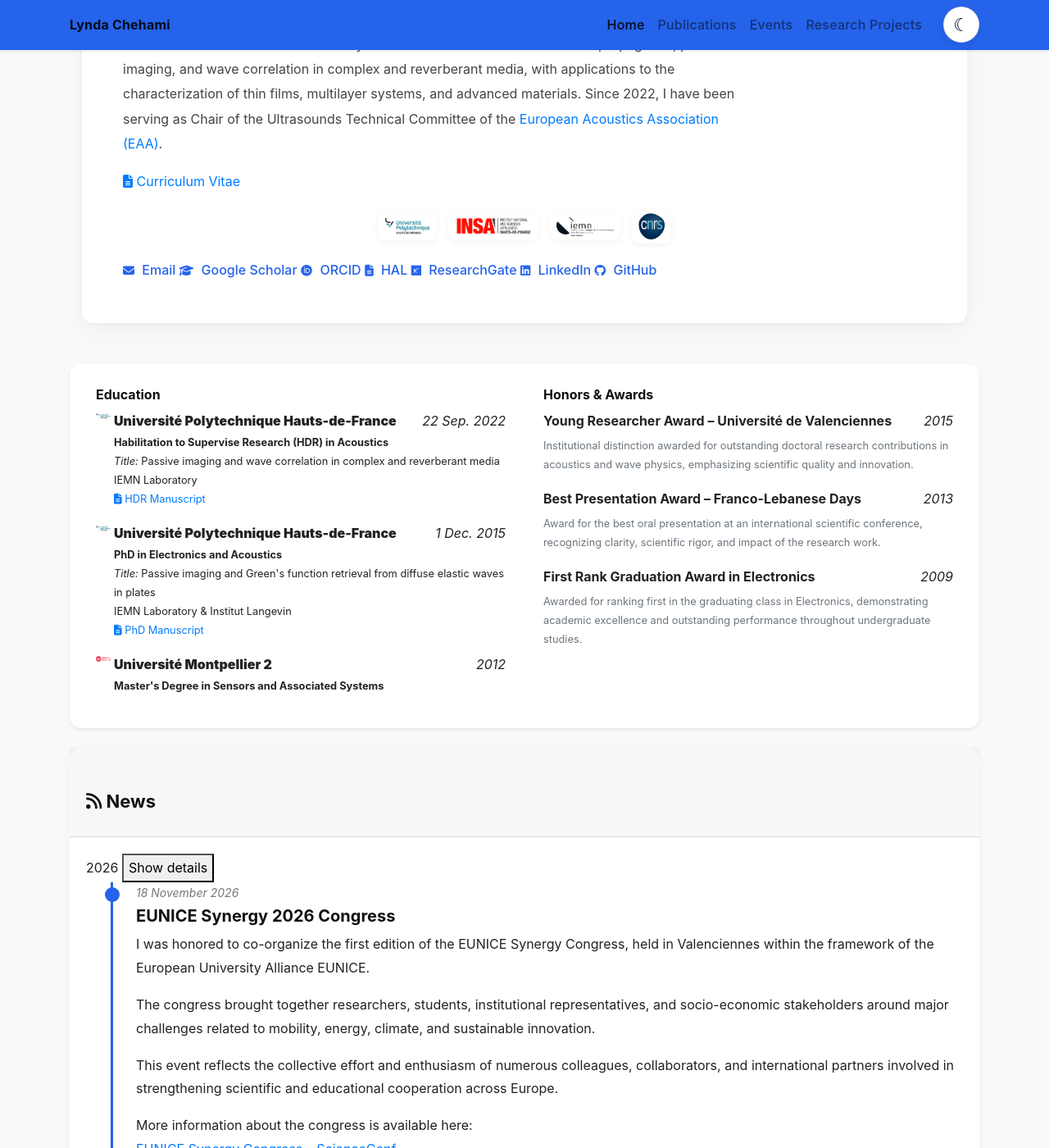
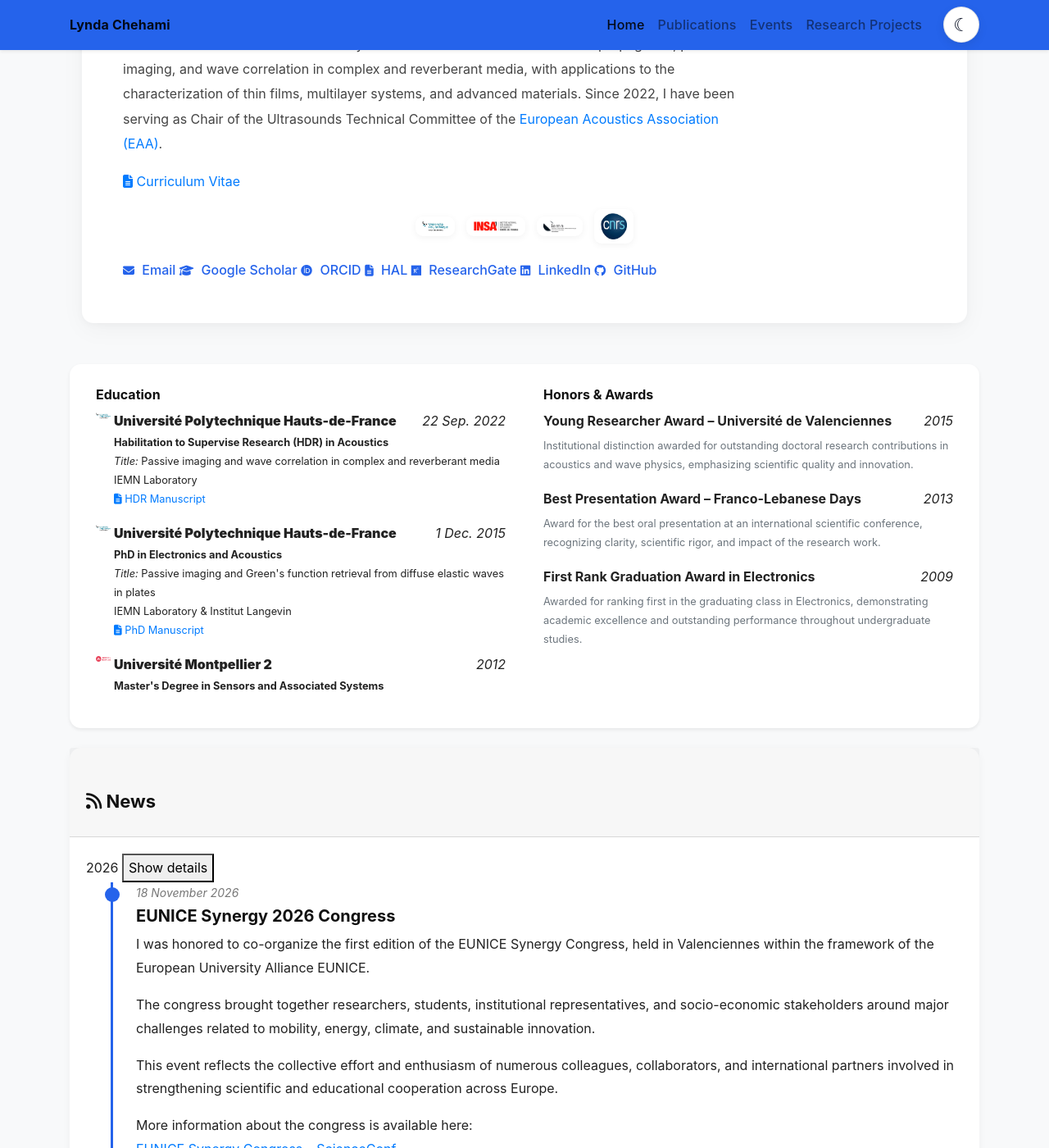
Before and after one commit to lchehami/lchehami.github.io, a Jekyll site: the page built from index.html, in a window 1280 px wide and 1400 px high, scrolled down 490 px. Shown: the whole window at 82% size. Built offline with Jekyll 4.4.1, drawn with Linux system fonts in a browser that asks for light colours; nearby versions of some CDN libraries; a style sheet for code colours, icons or effects is not loaded.

Commit message:
Update global.css

```diff
--- a/assets/css/global.css
+++ b/assets/css/global.css
@@ -168,9 +168,9 @@ h2 {
 }
 
 .institution-logos img {
-  height: 34px !important;
+  height: 24px !important;
   width: auto !important;
-  max-width: 120px !important;
+  max-width: 90px !important;
 
   object-fit: contain !important;
 
```
